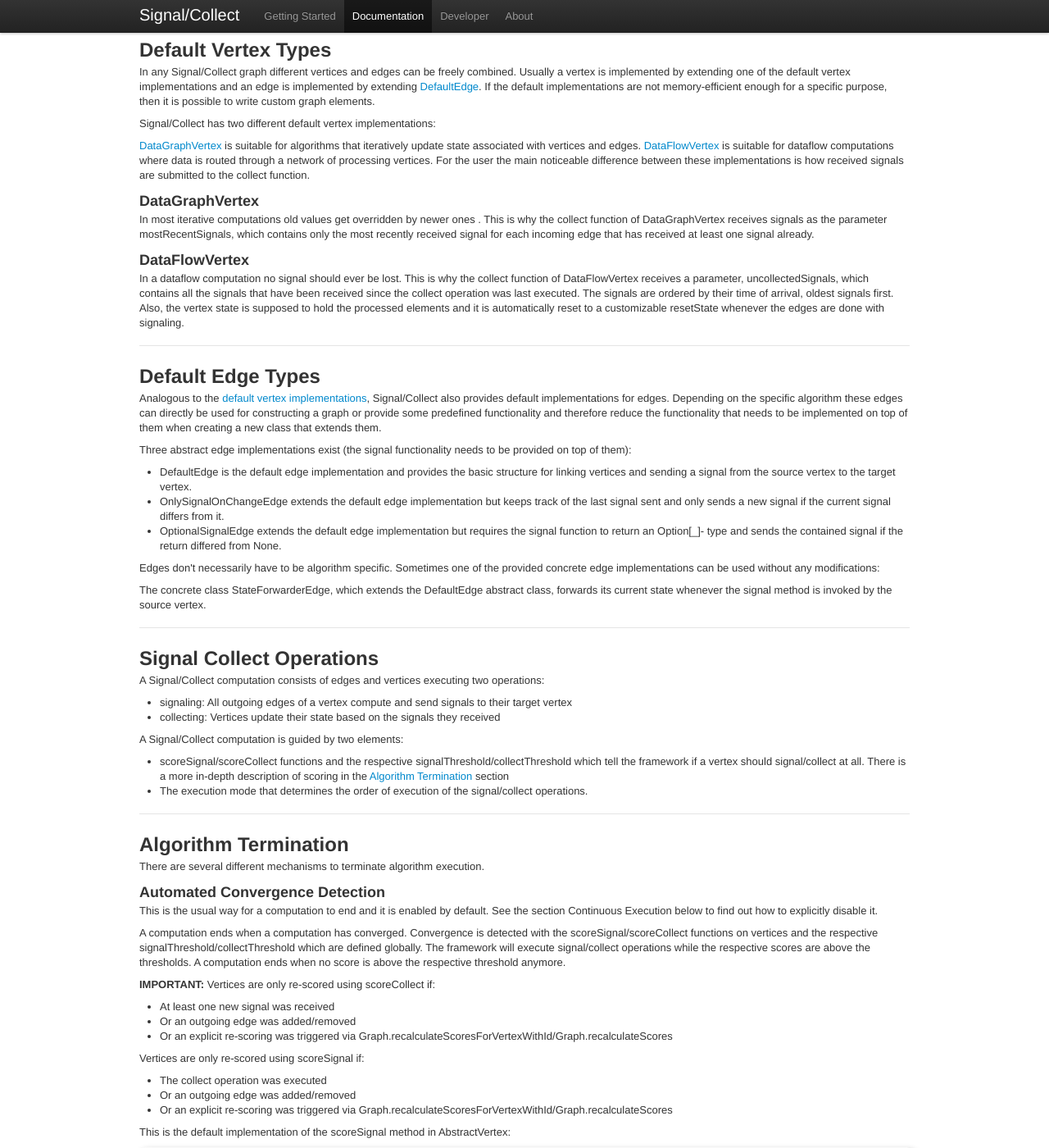
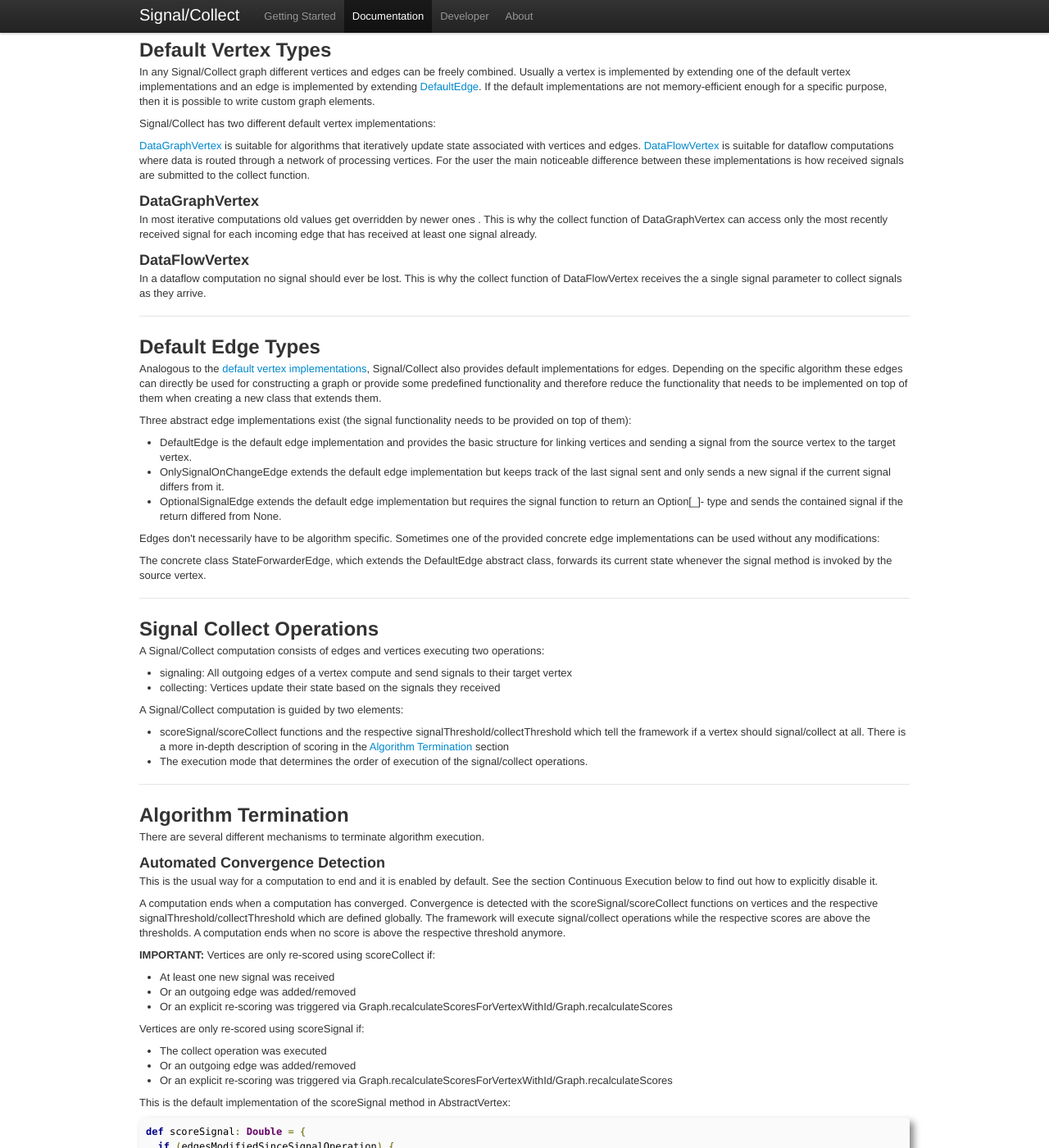
Before and after one commit to uzh/signal-collect, a Jekyll site: the page built from documentation.html, in a window 1280 px wide and 1400 px high, scrolled down 738 px. Shown: the whole window at 82% size. Built offline with Jekyll 4.4.1, drawn with Linux system fonts in a browser that asks for light colours; comment, search, counter and statistics services are not loaded; some of the changed text lies outside the part shown.

Commit message:
Slightly altered the documentation. It's more correct now, but I'm still not happy.

```diff
--- a/documentation.html
+++ b/documentation.html
@@ -43,10 +43,10 @@ weight: 2
 <p><a href="#DataGraphVertex">DataGraphVertex</a> is suitable for algorithms that iteratively update state associated with vertices and edges. <a href="#DataFlowVertex">DataFlowVertex</a> is suitable for dataflow computations where data is routed through a network of processing vertices. For the user the main noticeable difference between these implementations is how received signals are submitted to the collect function.</p>
 
 <h3 id="DataGraphVertex">DataGraphVertex</h3>
-<p>In most iterative computations old values get overridden by newer ones . This is why the collect function of DataGraphVertex receives signals as the parameter mostRecentSignals, which contains only the most recently received signal for each incoming edge that has received at least one signal already.</p>
+<p>In most iterative computations old values get overridden by newer ones . This is why the collect function of DataGraphVertex can access only the most recently received signal for each incoming edge that has received at least one signal already.</p>
 
 <h3 id="DataFlowVertex">DataFlowVertex</h3>
-<p>In a dataflow computation no signal should ever be lost. This is why the collect function of DataFlowVertex receives a parameter, uncollectedSignals, which contains all the signals that have been received since the collect operation was last executed. The signals are ordered by their time of arrival, oldest signals first. Also, the vertex state is supposed to hold the processed elements and it is automatically reset to a customizable resetState whenever the edges are done with signaling.</p>
+<p>In a dataflow computation no signal should ever be lost. This is why the collect function of DataFlowVertex receives the a single signal parameter to collect signals as they arrive.</p>
 
 <hr class="soften">
 
@@ -126,7 +126,7 @@ weight: 2
 
 <p>The default implementation of the scoreSignal function indicates that a vertex should have its edges signal if a new edge was added or if the state has changed.</p>
 
-<p><strong>IMPORTANT:</strong> Detection of a changed vertex state is by default done with a reference comparison, so if the state reference points to a mutable collection that has changed, no change will be detected! You should in this case either use immutable collections or override the scoreSignal function.</p>
+<p><strong>IMPORTANT:</strong> Detection of a changed vertex state is by default done with a reference comparison, so if the state reference points to a mutable collection that has changed, no change will be detected. You should in this case either use immutable collections or override the scoreSignal function.</p>
 
 <p>The scoreSignal function can be overridden with an algorithm-specific implementation, for example to use the residual as a convergence criterion:</p>
 
```
